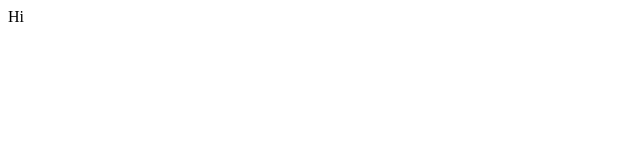
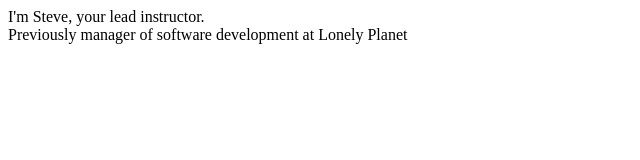
Before and after one commit to stevebrownlee/stevebrownlee.github.io, a plain HTML site: page index.html in a window 1280 px wide. Shown: the whole page, without its empty margins (0-640 px from the left). Drawn offline with Linux system fonts and the light colour scheme.

Commit message:
Initial welcome copy for my personal site

```diff
--- a/index.html
+++ b/index.html
@@ -1 +1,16 @@
-Hi
+<html>
+    <head>
+        <title>Welcome to my personal site</title>
+        <link src="styles.css" rel="stylesheet">
+    </head>
+
+    <body>
+        <article id="intro" class="article">
+            I'm Steve, your lead instructor.
+        </article>
+
+        <article id="history" class="article">
+            Previously manager of software development at Lonely Planet
+        </article>
+    </body>
+</html>
--- a/styles.css
+++ b/styles.css
@@ -0,0 +1,8 @@
+.article {
+    border: 1px solid black;
+    color: goldenrod;
+}
+
+#intro {
+    font-size: 2em;
+}
```
